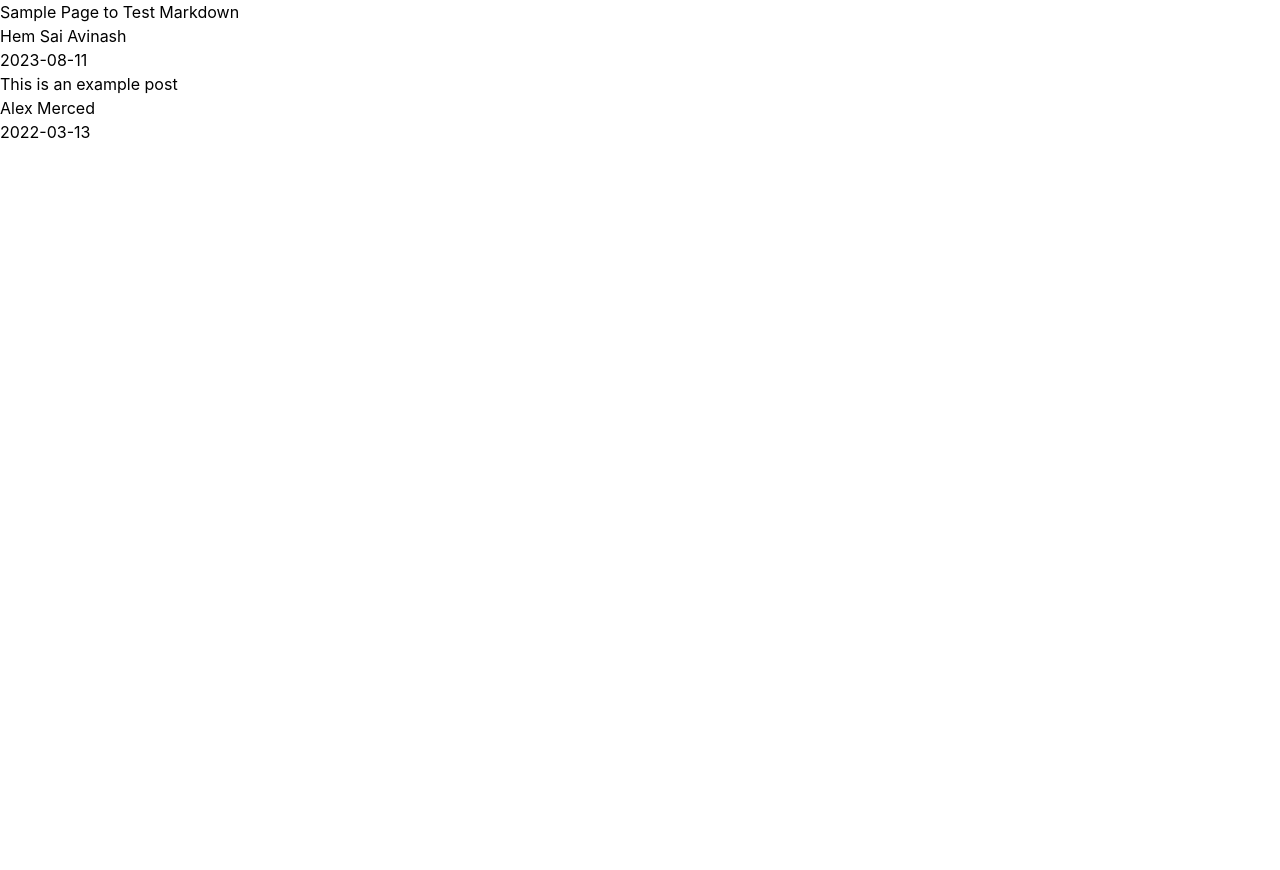
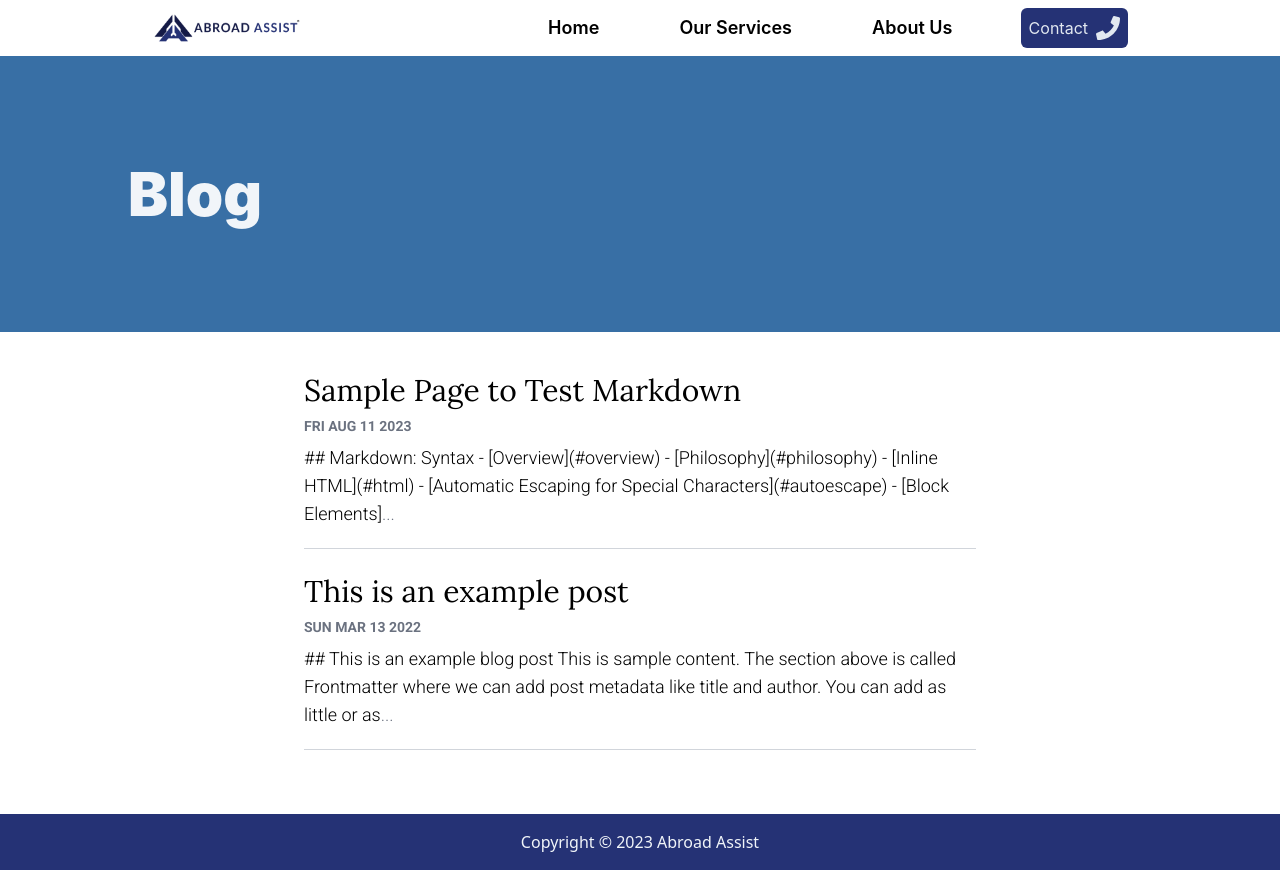
Before and after one commit to abroadassist/abroad-assist, a Next.js app: page /blog in a window 1280 px wide. Before the commit the page ends 800 px from the top, so only its background shows below. Built offline with nearby package versions, Linux system fonts and the light colour scheme.

Commit message:
Update post layout

```diff
--- /dev/null
+++ b/components/posts/CategoriesSection.jsx
@@ -0,0 +1,14 @@
+import React from "react";
+import CategoryBadge from "./CategoryBadge";
+
+const CategoriesSection = ({ categories }) => {
+  return (
+    <div className="my-1 flex flex-row gap-2 flex-wrap">
+      {categories?.map((category) => (
+        <CategoryBadge key={category} {...{ category }} />
+      ))}
+    </div>
+  );
+};
+
+export default CategoriesSection;
--- /dev/null
+++ b/components/posts/CategoryBadge.jsx
@@ -0,0 +1,14 @@
+import React from "react";
+
+const CategoryBadge = ({ category }) => {
+  return (
+    <span
+      key={category}
+      className="text-sm font-blog_body font-semibold bg-sky-200 hover:bg-sky-300 focus:bg-sky-300 hover:cursor-pointer rounded px-1"
+    >
+      {category}
+    </span>
+  );
+};
+
+export default CategoryBadge;
--- a/components/posts/PostCard.jsx
+++ b/components/posts/PostCard.jsx
@@ -1,23 +1,25 @@
 import React from "react";
 import Link from "next/link";
+import CategoriesSection from "./CategoriesSection";
 
-const PostCard = ({ slug, title, summary, date }) => {
+const PostCard = ({ slug, title, summary, date, categories }) => {
   return (
-    <article className="mb-6 border-b-[1px] border-b-gray-300 ">
+    <article className="mb-6 pb-2 border-b-[1px] border-b-gray-300 ">
       <Link href={`/posts/${slug}`}>
-        <h1 className="text-2xl font-jumbo_heading hover:text-aa-blue-1 hover:animate-pulse" title={title}>
+        <h1 className="text-2xl md:text-3xl mb-2 font-jumbo_heading hover:text-aa-blue-1" title={title}>
           {title}
         </h1>
       </Link>
-      <h3 className="text-sm font-thin font-body text-gray-500">{new Date(date).toDateString()}</h3>
+      <h3 className="uppercase text-sm font-semibold font-blog_body text-gray-500">{new Date(date).toDateString()}</h3>
       <Link href={`/posts/${slug}`}>
-        <p className="my-2 font-body">
+        <p className="my-2 font-blog_body font-light text-base md:text-lg">
           {summary?.slice(0, summary?.length > 180 ? 180 : summary?.length)?.trim()}
           <span className="text-gray-500" title="Read">
             ...
           </span>
         </p>
       </Link>
+      <CategoriesSection {...{ categories }} />
     </article>
   );
 };
--- a/components/posts/PostTitle.jsx
+++ b/components/posts/PostTitle.jsx
@@ -1,7 +1,7 @@
 import React from "react";
 
 const PostTitle = ({ title }) => {
-  return <h1 className="text-5xl mt-3 mb-8 font-semibold">{title}</h1>;
+  return <h1 className=" text-3xl md:text-4xl lg:text-5xl mt-3 mb-8 font-semibold font-jumbo_heading">{title}</h1>;
 };
 
 export default PostTitle;
--- a/pages/blog.jsx
+++ b/pages/blog.jsx
@@ -1,30 +1,44 @@
+import React from "react";
 import fs from "fs";
 import matter from "gray-matter";
-import Image from "next/image";
-import Link from "next/link";
+import PostCard from "components/posts/PostCard";
+import PostContainer from "components/wrappers/PostContainer";
+import PageHeading from "components/PageHeading";
+import LayoutWrapper from "components/layout/LayoutWrapper";
 
 // The Blog Page Content
 export default function Blog({ posts }) {
   return (
-    <main>
+    <LayoutWrapper>
+      <PageHeading
+        {...{
+          heading: "Blog",
+        }}
+      />
+      <PostContainer classes="my-6">
         {posts.map((post) => {
           //extract slug and frontmatter
-        const { slug, frontmatter } = post;
+          const { slug, frontmatter, content } = post;
+
           //extract frontmatter properties
-        const { title, author, category, date, bannerImage, tags } = frontmatter;
-
+          const { title, date, categories } = frontmatter; // date should be in ISO format yyyy-mm-dd
           //JSX for individual blog listing
           return (
-          <article key={title}>
-            <Link href={`/posts/${slug}`}>
-              <h1>{title}</h1>
-            </Link>
-            <h3>{author}</h3>
-            <h3>{date}</h3>
-          </article>
+            // update the key after fixing the engine
+            <PostCard
+              key={slug}
+              {...{
+                slug,
+                title,
+                summary: content?.slice(0, 180)?.trim() ?? "",
+                date,
+                categories,
+              }}
+            />
           );
         })}
-    </main>
+      </PostContainer>
+    </LayoutWrapper>
   );
 }
 
@@ -37,11 +51,12 @@ export async function getStaticProps() {
   const posts = files.map((fileName) => {
     const slug = fileName.replace(".md", "");
     const readFile = fs.readFileSync(`data/${fileName}`, "utf-8");
-    const { data: frontmatter } = matter(readFile);
+    const { data: frontmatter, content } = matter(readFile);
 
     return {
       slug,
       frontmatter,
+      content,
     };
   });
 
--- a/pages/posts/[slug].jsx
+++ b/pages/posts/[slug].jsx
@@ -1,20 +1,19 @@
 import LayoutWrapper from "components/layout/LayoutWrapper";
+import CategoriesSection from "components/posts/CategoriesSection";
 import PostTitle from "components/posts/PostTitle";
 import PostContainer from "components/wrappers/PostContainer";
 import fs from "fs";
 import matter from "gray-matter";
 import md from "markdown-it";
-import Image from "next/image";
 
 // The page for each post
 export default function Post({ frontmatter, content }) {
-  const { title, author, category, date, bannerImage, tags } = frontmatter;
-  console.log("BI", { title, author, category, date, bannerImage, tags });
+  const { title, date, categories } = frontmatter;
   return (
     <LayoutWrapper
       {...{
         siteTitle: title,
-        siteDescription: author,
+        siteDescription: `${content?.slice(0, 180)?.trim()}...`,
       }}
     >
       <PostContainer
@@ -23,24 +22,15 @@ export default function Post({ frontmatter, content }) {
         }}
       >
         <PostTitle {...{ title }} />
-        {/* <div className="">
-          <Image
-            alt="About Abroad Assist"
-            src={"https://abroadassist-assets.s3.ap-south-1.amazonaws.com/assets/filling-app.jpg"}
-            fill={true}
-            placeholder="empty"
-            className="rounded-lg"
-            style={{ objectFit: "contain" }}
-          />
-        </div> */}
-        <h2 className="uppercase font-semibold text-sm text-gray-500">Updated {new Date(date).toDateString()}</h2>
-        {/* <h3>
-          {category} || {tags.join(", ")}
-        </h3> */}
+        <h2 className="uppercase font-semibold font-blog_body text-sm text-gray-500">
+          Updated {new Date(date).toDateString()}
+        </h2>
         <div
           className="post_content break-words overflow-x-clip"
           dangerouslySetInnerHTML={{ __html: md().render(content) }}
         />
+        <hr className="mt-8 mb-4" />
+        <CategoriesSection {...{ categories }} />
       </PostContainer>
     </LayoutWrapper>
   );
--- a/styles/globals.css
+++ b/styles/globals.css
@@ -1,4 +1,4 @@
-@import url("https://fonts.googleapis.com/css2?family=Inter:wght@600&family=Lora:wght@700&family=Noto+Sans&family=Noto+Serif+Lao:wght@600&display=swap");
+@import url("https://fonts.googleapis.com/css2?family=Inter:wght@600&family=Lora:wght@400;500;600;700&family=Noto+Sans&family=Noto+Serif+Lao:wght@600&family=Roboto:ital,wght@0,300;0,400;0,500;0,700;1,300;1,400;1,500;1,700&display=swap");
 
 @tailwind base;
 @tailwind components;
@@ -80,28 +80,40 @@
 }
 
 @layer components {
+  /* Define these custom classes on top to allow customization below these classes */
+  .blog_heading {
+    @apply mt-6 mb-3;
+    @apply font-jumbo_heading font-semibold;
+  }
+
+  .blog_body {
+    @apply font-blog_body font-light;
+    @apply text-base md:text-lg;
+  }
+
   .post_content h1 {
-    @apply text-[48px];
-    @apply mt-6 mb-3;
+    @apply blog_heading;
+    @apply text-3xl md:text-4xl lg:text-5xl;
   }
 
   .post_content h2 {
-    @apply text-[40px];
-    @apply mt-6 mb-3;
+    @apply blog_heading;
+    @apply text-2xl md:text-3xl lg:text-4xl;
   }
 
   .post_content h3 {
-    @apply text-[28px];
-    @apply mt-6 mb-3;
+    @apply blog_heading;
+    @apply text-xl md:text-2xl lg:text-3xl;
   }
 
   .post_content h4 {
-    @apply text-[20px];
-    @apply mt-6 mb-3;
+    @apply blog_heading;
+    @apply text-lg md:text-xl lg:text-2xl;
   }
 
   .post_content p {
-    @apply text-[18px] my-2;
+    @apply blog_body;
+    @apply my-3;
   }
 
   .post_content strong {
@@ -110,6 +122,7 @@
 
   .post_content ul,
   .post_content ol {
+    @apply blog_body;
     @apply pl-6;
   }
 
@@ -122,7 +135,8 @@
   }
 
   .post_content a {
-    @apply font-semibold hover:text-sky-500;
+    @apply blog_body;
+    @apply font-semibold hover:text-sky-500 focus:text-sky-500;
   }
 
   .post_content hr {
@@ -130,6 +144,7 @@
   }
 
   .post_content blockquote {
+    @apply blog_body;
     @apply mx-2 my-8 px-4;
     @apply border-gray-400 border-l-4;
   }
--- a/tailwind.config.js
+++ b/tailwind.config.js
@@ -23,6 +23,7 @@ module.exports = {
         subheading: ["Noto Serif Lao", "serif"],
         body: ["Noto Sans", "sans-serif"],
         jumbo_heading: ["Lora", "serif"],
+        blog_body: ["Roboto", "sans-serif"],
       },
     },
   },
```
Lines whose indentation alone changed are shown as unchanged.
